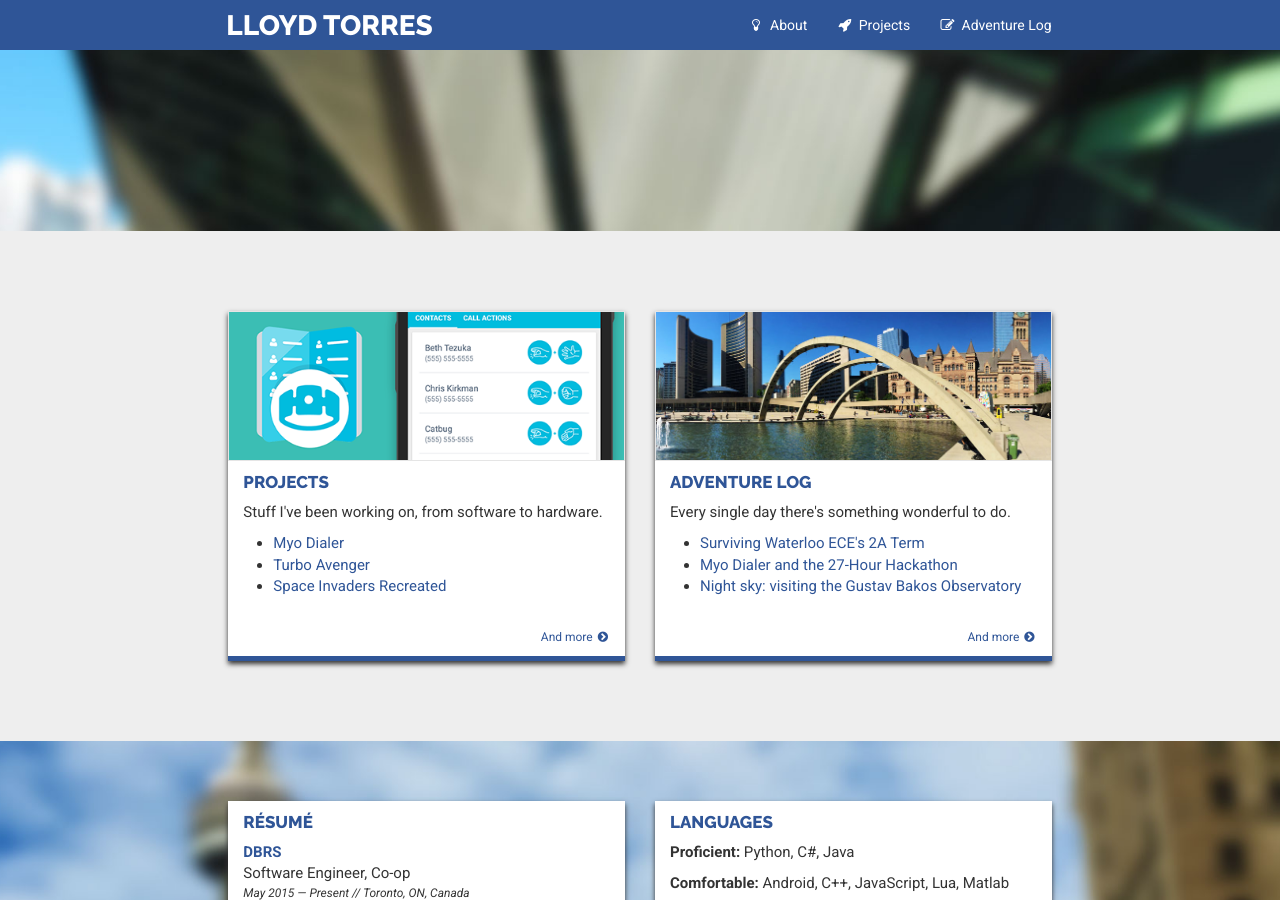
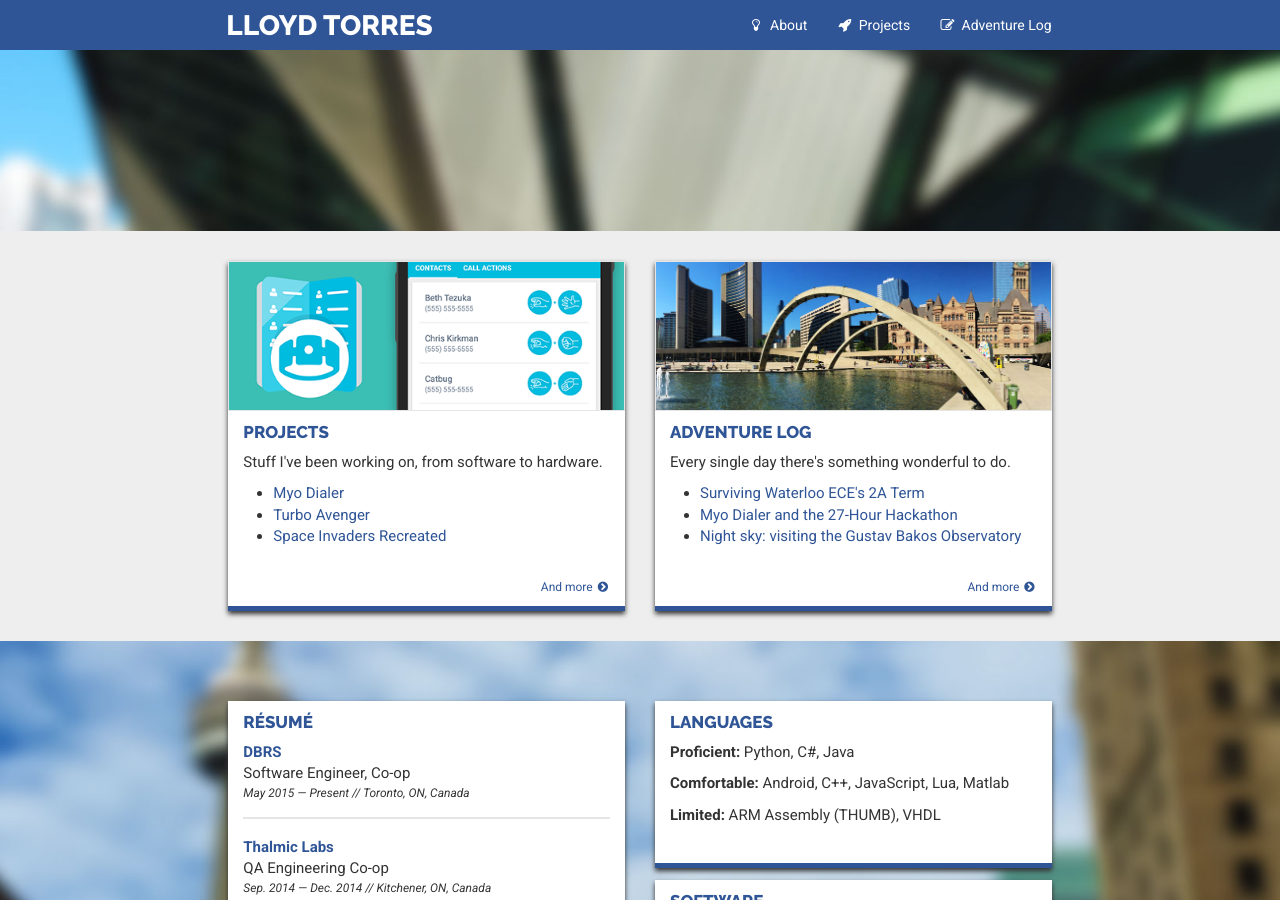
Before and after one commit to lloydtorres/lloydtorres.github.io, a Jekyll site: the page built from index.html, in a window 1280 px wide and 900 px high, scrolled down 674 px. Built offline with Jekyll 4.4.1, drawn with Linux system fonts in a browser that asks for light colours; nearby versions of some CDN libraries.

Commit message:
Remove spacing for primary cards in index

```diff
--- a/index.html
+++ b/index.html
@@ -30,7 +30,7 @@
             </div>
         </div>
 
-        <div class="coverup resume-space">
+        <div class="coverup">
             <div class="container page-content col-md-offset-2 col-md-8">
 
                 <div class="row">
```
